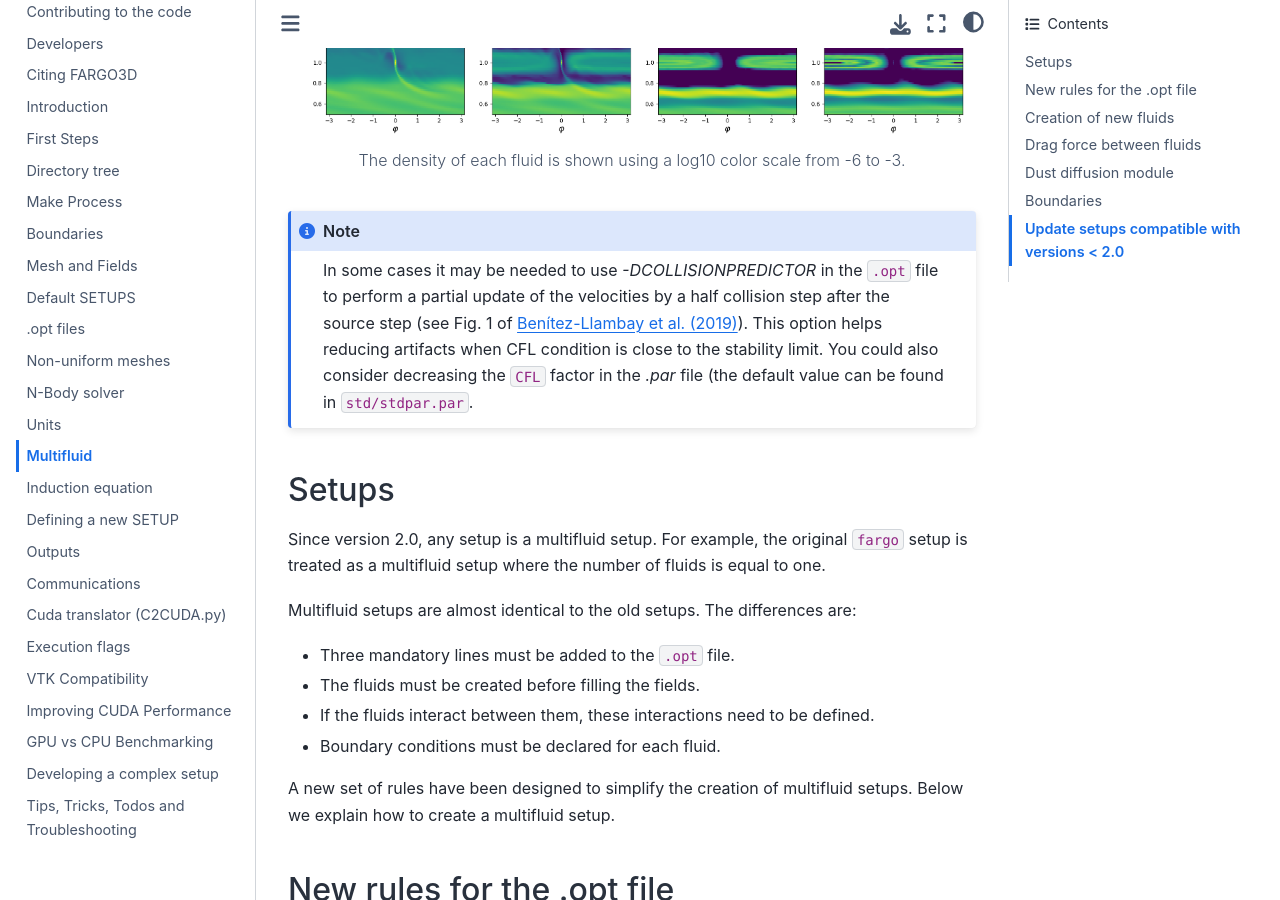
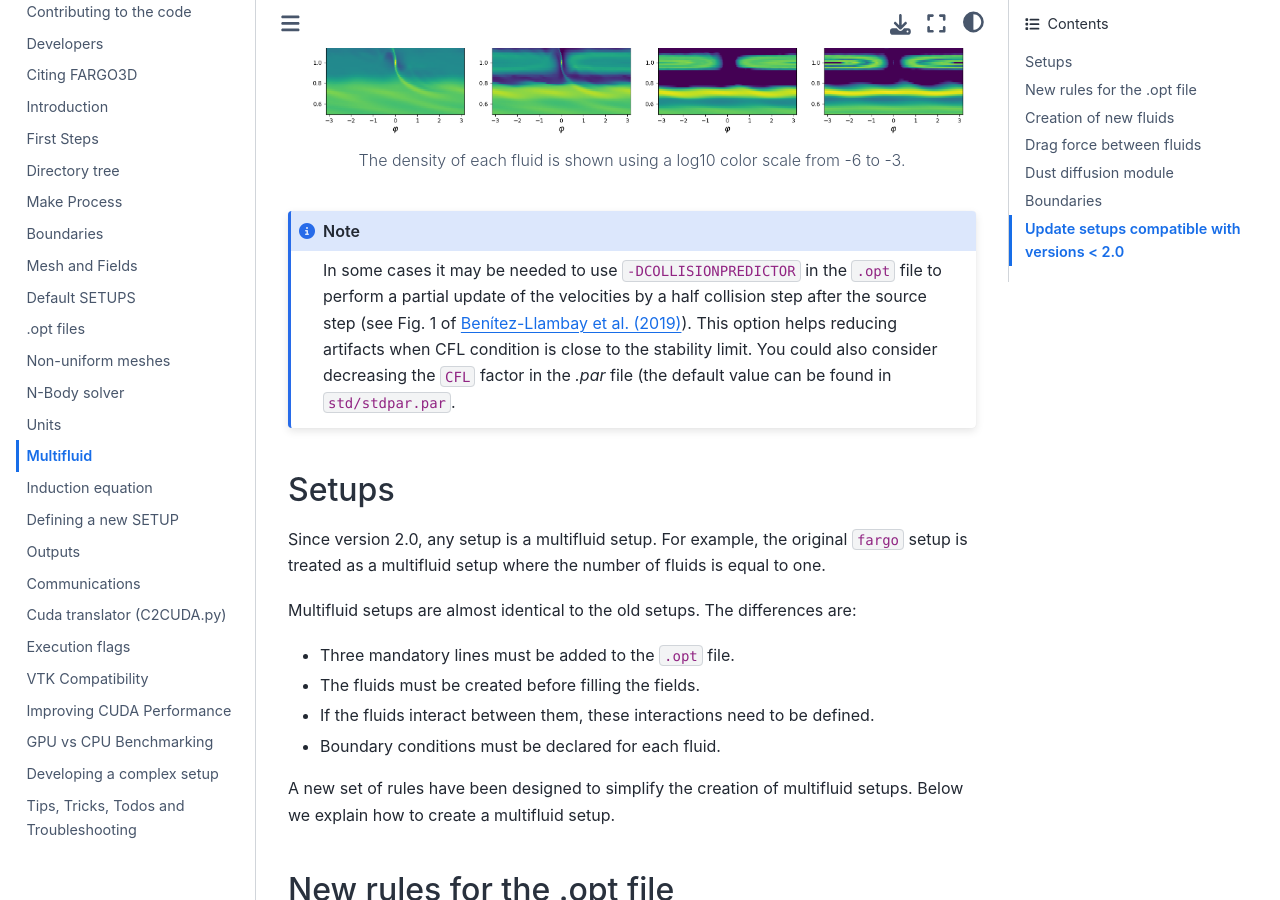
Before and after one commit to FARGO3D/documentation, a Sphinx documentation site: the page built from source/multifluid.rst, in a window 1280 px wide and 900 px high, scrolled down 1210 px. Built offline with Sphinx 7.4.7 and the Sphinx Book theme 1.1.4, drawn with Linux system fonts in a browser that asks for light colours.

```diff
--- a/source/multifluid.rst
+++ b/source/multifluid.rst
@@ -51,7 +51,7 @@ As an example, we show a snapshot of this setup after 50 orbits:
 
 
 .. note::
-	In some cases it may be needed to use `-DCOLLISIONPREDICTOR` in the ``.opt`` file to perform a partial update of the velocities by a half collision step after the source step (see Fig. 1 of `Benítez-Llambay et al. (2019) <https://ui.adsabs.harvard.edu/abs/2019ApJS..241...25B/abstract>`_). This option helps reducing artifacts when CFL condition is close to the stability limit. You could also consider decreasing the ``CFL`` factor in the `.par` file (the default value can be found in ``std/stdpar.par``.
+	In some cases it may be needed to use ``-DCOLLISIONPREDICTOR`` in the ``.opt`` file to perform a partial update of the velocities by a half collision step after the source step (see Fig. 1 of `Benítez-Llambay et al. (2019) <https://ui.adsabs.harvard.edu/abs/2019ApJS..241...25B/abstract>`_). This option helps reducing artifacts when CFL condition is close to the stability limit. You could also consider decreasing the ``CFL`` factor in the `.par` file (the default value can be found in ``std/stdpar.par``.
 
 
 Setups
```
